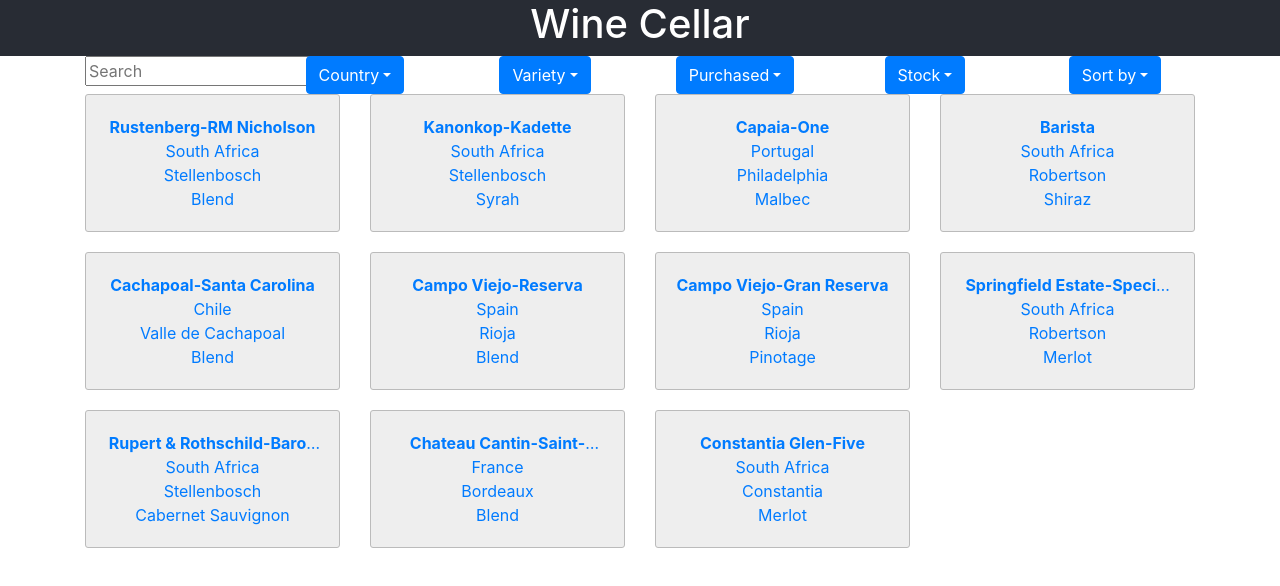
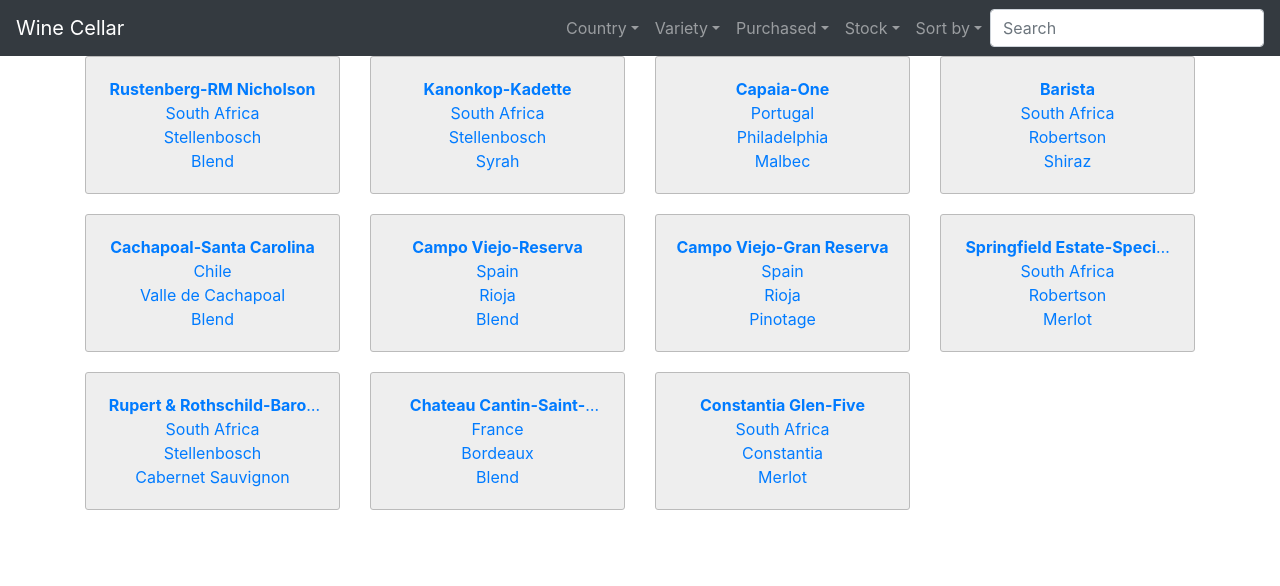
Before and after one commit to dmorison/cra-wine-cellar, a React (Create React App) app: page / in a window 1280 px wide. Shown: the top 586 px of the page. Built offline with nearby package versions, Linux system fonts and the light colour scheme.

Commit message:
moving sort function into filter component

```diff
--- a/src/components/App.js
+++ b/src/components/App.js
@@ -1,9 +1,10 @@
 import React, { useState, useEffect } from 'react';
 import { Container, Row, Col } from 'react-bootstrap';
+import Navbar from 'react-bootstrap/Navbar'
 import './App.css';
 
 import Filter from "./Filter";
-import Sort from "./Sort";
+// import Sort from "./Sort";
 import Detail from "./Detail";
 // import { getData } from '../utils/API';
 import { mockData } from '../utils/mockData';
@@ -67,11 +68,29 @@
 
   return (
 		<div className="App">
-			<header className="App-header">
+			{/* <header className="App-header">
 				<h1>Wine Cellar</h1>
-			</header>
+			</header> */}
+			<Navbar sticky="top" expand="lg" bg="dark" variant="dark">
+				<Navbar.Brand>Wine Cellar</Navbar.Brand>
+				<Navbar.Toggle aria-controls="basic-navbar-nav" />
+				<Navbar.Collapse id="basic-navbar-nav" className="justify-content-end">
+					<Filter
+						initWines={initWines}
+						setWines={setWines}
+						filters={filters}
+						setFilters={setFilters}
+					/>
+					{/* <Sort
+						wines={wines}
+						setWines={setWines}
+						filters={filters}
+						setFilters={setFilters}
+					/> */}
+				</Navbar.Collapse>
+			</Navbar>
 			<Container>
-				<Row>
+				{/* <Row>
 					<Filter
 						initWines={initWines}
 						setWines={setWines}
@@ -84,7 +103,7 @@
 						filters={filters}
 						setFilters={setFilters}
 					/>
-				</Row>
+				</Row> */}
 				<Row>
 					{wines.map((wine, i) => {
 						return (
--- a/src/components/Filter.js
+++ b/src/components/Filter.js
@@ -1,7 +1,8 @@
-import React, { useState } from "react";
-import { Row, Col } from "react-bootstrap";
-import DropdownButton from 'react-bootstrap/DropdownButton';
-import Dropdown from 'react-bootstrap/Dropdown';
+import React from "react";
+// import { Row, Col } from "react-bootstrap";
+import Nav from 'react-bootstrap/Nav';
+import NavDropdown from 'react-bootstrap/NavDropdown';
+import Form from 'react-bootstrap/Form';
 
 import { details } from '../utils/utils';
 
@@ -9,16 +10,14 @@
   let { filters } = props;
 
   const filterWines = (e, filterBy) => {
-    console.log(e);
-    console.log(filterBy);
     let updatedWines = props.initWines;
 
     if (filterBy === "Search") {
       updatedWines = updatedWines.filter(item => {
         return item.Name.toLowerCase().search(
-          e.toLowerCase()) !== -1;
+          e.target.value.toLowerCase()) !== -1;
       });
-      filters.Search = e;
+      filters.Search = e.target.value;
     } else if (filters.Search !== "") {
       updatedWines = updatedWines.filter(item => {
         return item.Name.toLowerCase().search(
@@ -27,13 +26,13 @@
     }
 
     let thisFilter = filters.filterTypes;
-		if (filterBy !== "Stock" && filterBy !== "Search") {
+		if (filterBy !== "Stock" && filterBy !== "Search" && filterBy !== "Sort") {
 			thisFilter[filterBy] = e;
 		}
 
 		for (const prop in thisFilter) {
 			if (thisFilter[prop] === "") {
-				console.log(`${prop} is not set`);
+				// console.log(`${prop} is not set`);
 			} else if (thisFilter[prop] === "other") {
         updatedWines = updatedWines.filter(item => {
 					return details[filterBy].indexOf(item[prop]) < 0;
@@ -61,86 +60,93 @@
       });
     }
 
+    if (filterBy === "Sort" || filters.Sort !== "none") {
+      updatedWines.map((item) => {
+        return item.Price = parseFloat(item.Price);
+      });
+
+      const sortVariable = filterBy === "Sort" ? e : filters.Sort;
+
+      switch (sortVariable) {
+        case "price_low-high":
+          updatedWines = [...updatedWines].sort((a, b) => {
+            return a.Price - b.Price;
+          });
+          break;
+        case "price_high-low":
+          updatedWines = [...updatedWines].sort((a, b) => {
+            return b.Price - a.Price;
+          });
+          break;
+      }
+      filters.Sort = sortVariable;
+    }
+
     filters.filterTypes = thisFilter;
-    filters.Sort = "none";
 		props.setFilters(filters);
     props.setWines(updatedWines);
 	}
 
   return (
-    <>
-      <Col xs={12} md={2}>
-        <input
-          className="search-input"
-          type="text"
-          placeholder="Search"
-          onChange={(e) => filterWines(e, "Search")}
-        />
-      </Col>
-      <Col xs={12} md={8}>
-        <Row>
-          <Col xs={12} md={3}>
-            <DropdownButton
+    <Nav>
+      <NavDropdown
         title={filters.filterTypes.Country === "" ? "Country" : filters.filterTypes.Country}
         onSelect={(e) => filterWines(e, "Country")}
       >
-              <Dropdown.Item eventKey={""}>Clear filter</Dropdown.Item>
+        <NavDropdown.Item eventKey={""}>Clear filter</NavDropdown.Item>
         {
           details.Country.map((country, i) => {
             return (
-                  <Dropdown.Item
+            <NavDropdown.Item
               key={i}
               eventKey={country.toLowerCase()}
             >
               {country}
-                  </Dropdown.Item>
+            </NavDropdown.Item>
             )
           })
         }
-            </DropdownButton>
-          </Col>
-          <Col xs={12} md={3}>
-            <DropdownButton
+      </NavDropdown>
+
+      <NavDropdown
         title={filters.filterTypes.Variety === "" ? "Variety" : filters.filterTypes.Variety}
         onSelect={(e) => filterWines(e, "Variety")}
       >
-              <Dropdown.Item eventKey={""}>Clear filter</Dropdown.Item>
+        <NavDropdown.Item eventKey={""}>Clear filter</NavDropdown.Item>
         {
           details.Variety.map((variety, i) => {
             return (
-                  <Dropdown.Item
+            <NavDropdown.Item
               key={i}
               eventKey={variety.toLowerCase()}
             >
               {variety}
-                  </Dropdown.Item>
+            </NavDropdown.Item>
             )
           })
         }
-            </DropdownButton>
-          </Col>
-          <Col xs={12} md={3}>
-            <DropdownButton
+      </NavDropdown>
+
+      <NavDropdown
         title={filters.filterTypes.Purchased === "" ? "Purchased" : filters.filterTypes.Purchased}
         onSelect={(e) => filterWines(e, "Purchased")}
       >
-              <Dropdown.Item eventKey={""}>Clear filter</Dropdown.Item>
+        <NavDropdown.Item eventKey={""}>Clear filter</NavDropdown.Item>
         {
           details.Purchased.map((purchased, i) => {
             return (
-                  <Dropdown.Item
+            <NavDropdown.Item
               key={i}
               eventKey={purchased.toLowerCase()}
             >
                 {purchased}
-                  </Dropdown.Item>
+            </NavDropdown.Item>
             )
           })
         }
-            </DropdownButton>
-          </Col>
-          <Col xs={12} md={3}>
-            <DropdownButton
+      </NavDropdown>
+
+      <NavDropdown
         title={filters.Stock === -1 ?
                 "Stock" :
                   filters.Stock === 1 ?
@@ -148,20 +154,42 @@
               }
         onSelect={(e) => filterWines(e, "Stock")}
       >
-              <Dropdown.Item eventKey={1}>
+        <NavDropdown.Item eventKey={1}>
           In stock
-              </Dropdown.Item>
-              <Dropdown.Item eventKey={0}>
+        </NavDropdown.Item>
+        <NavDropdown.Item eventKey={0}>
           Out of stock
-              </Dropdown.Item>
-              <Dropdown.Item eventKey={-1}>
+        </NavDropdown.Item>
+        <NavDropdown.Item eventKey={-1}>
           Show all
-              </Dropdown.Item>
-            </DropdownButton>
-          </Col>
-        </Row>
-      </Col>
-    </>
+        </NavDropdown.Item>
+      </NavDropdown>
+
+      <NavDropdown
+				title={filters.Sort === "none" ?
+								"Sort by" :
+									filters.Sort === "price_high-low" ?
+									"Price high-low" : "Price low-high"
+							}
+				onSelect={(e) => filterWines(e, "Sort")}
+			>
+				<NavDropdown.Item eventKey={"price_high-low"}>
+					Price high-low
+				</NavDropdown.Item>
+				<NavDropdown.Item eventKey={"price_low-high"}>
+					Price low-high
+				</NavDropdown.Item>
+			</NavDropdown>
+
+      <Form inline>
+        <Form.Control
+          className="search-input"
+          type="text"
+          placeholder="Search"
+          onChange={(e) => filterWines(e, "Search")}
+        />
+      </Form>
+    </Nav>
   );
 };
 
--- a/src/components/Sort.js
+++ b/src/components/Sort.js
@@ -1,5 +1,7 @@
 import React, { useState } from "react";
 import { Col } from "react-bootstrap";
+import Nav from 'react-bootstrap/Nav';
+import NavDropdown from 'react-bootstrap/NavDropdown';
 import DropdownButton from 'react-bootstrap/DropdownButton';
 import Dropdown from 'react-bootstrap/Dropdown';
 
@@ -33,8 +35,8 @@
 	}
 
   return (
-    <Col xs={12} md={2}>
-			<DropdownButton
+    <Nav>
+			<NavDropdown
 				title={filters.Sort === "none" ?
 								"Sort by" :
 									filters.Sort === "price_high-low" ?
@@ -42,14 +44,14 @@
 							}
 				onSelect={sortBy}
 			>
-				<Dropdown.Item eventKey={"price_high-low"}>
+				<NavDropdown.Item eventKey={"price_high-low"}>
 					Price high-low
-				</Dropdown.Item>
-				<Dropdown.Item eventKey={"price_low-high"}>
+				</NavDropdown.Item>
+				<NavDropdown.Item eventKey={"price_low-high"}>
 					Price low-high
-				</Dropdown.Item>
-			</DropdownButton>
-    </Col>
+				</NavDropdown.Item>
+			</NavDropdown>
+    </Nav>
   );
 }
 
```
Lines whose indentation alone changed are shown as unchanged.
